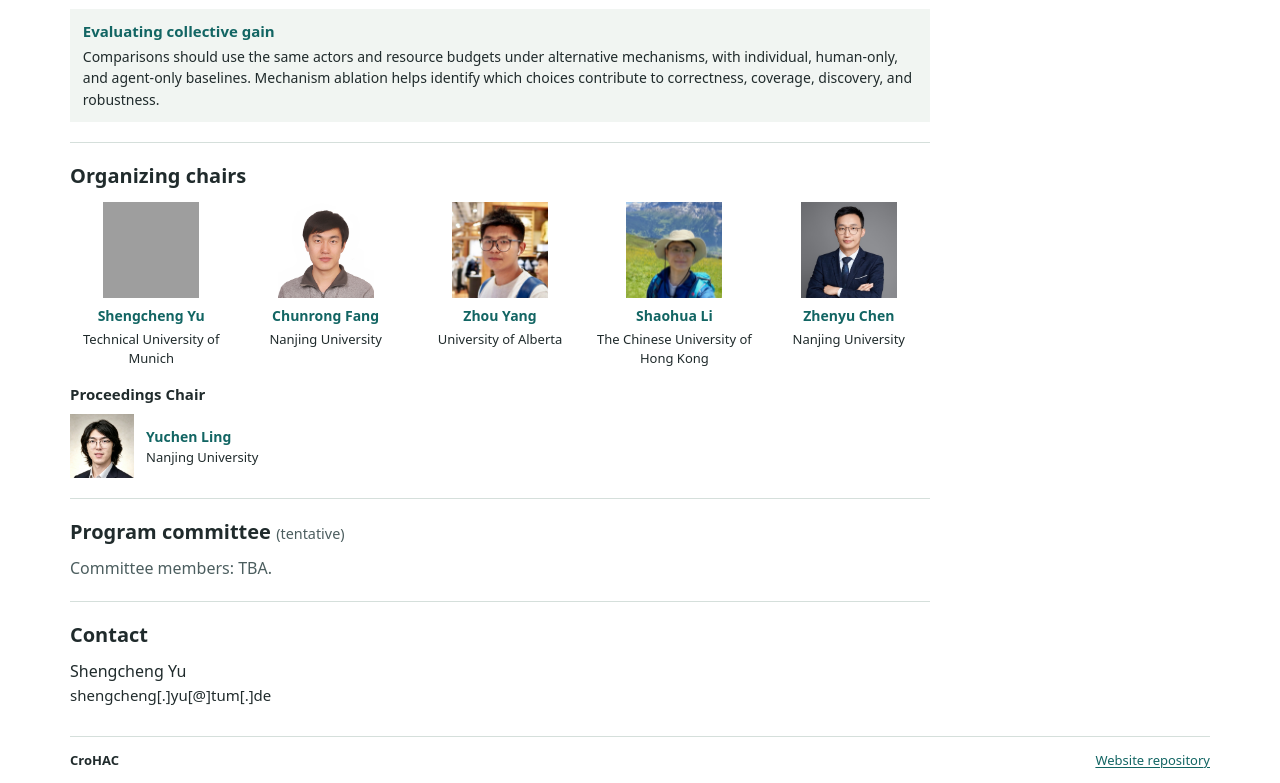
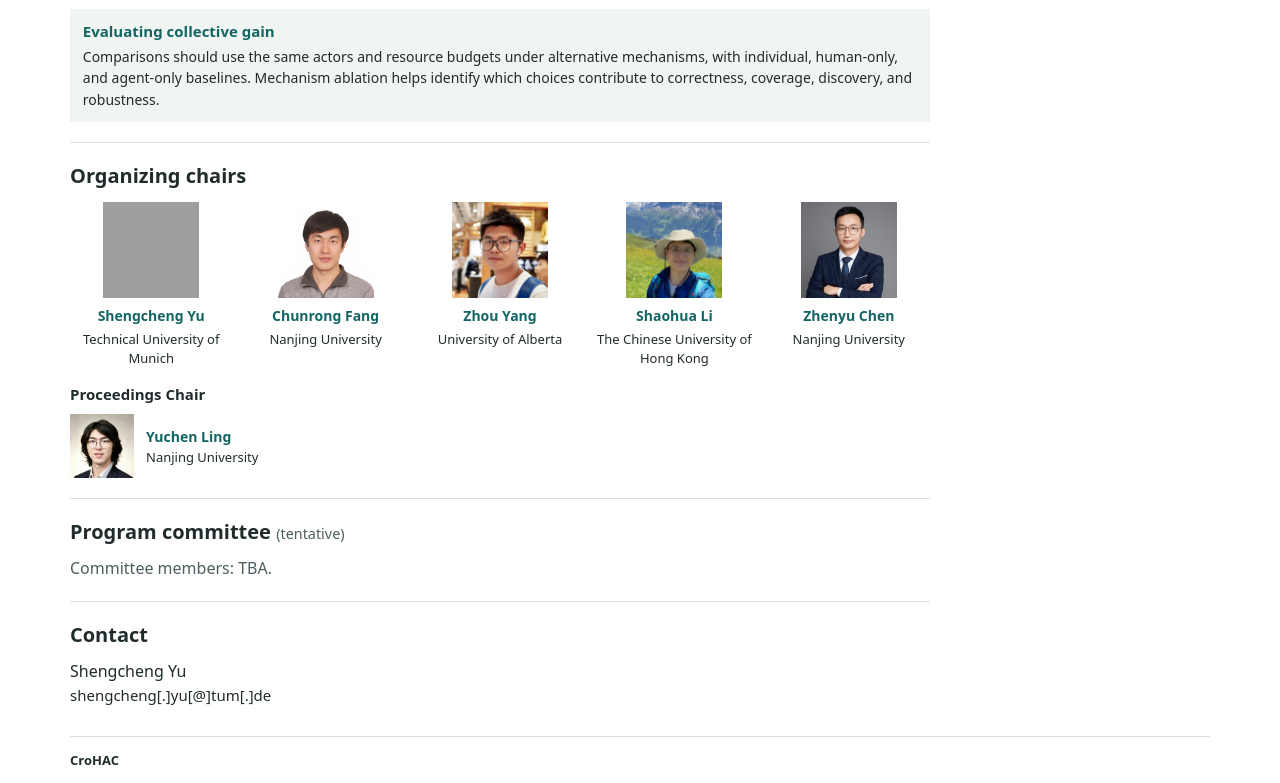
Before and after one commit to CroHAC/CroHAC.github.io, a plain HTML site: page index.html in a window 1280 px wide. Shown: the part 952-1735 px from the top of the page. Drawn offline with Linux system fonts and the light colour scheme; grey boxes are pictures that could not be loaded.

Commit message:
Remove repository link from website footer

```diff
--- a/index.html
+++ b/index.html
@@ -159,7 +159,6 @@
 
     <footer class="site-footer container">
       <p>CroHAC</p>
-      <a href="https://github.com/CroHAC/CroHAC.github.io">Website repository</a>
     </footer>
   </body>
 </html>
```
